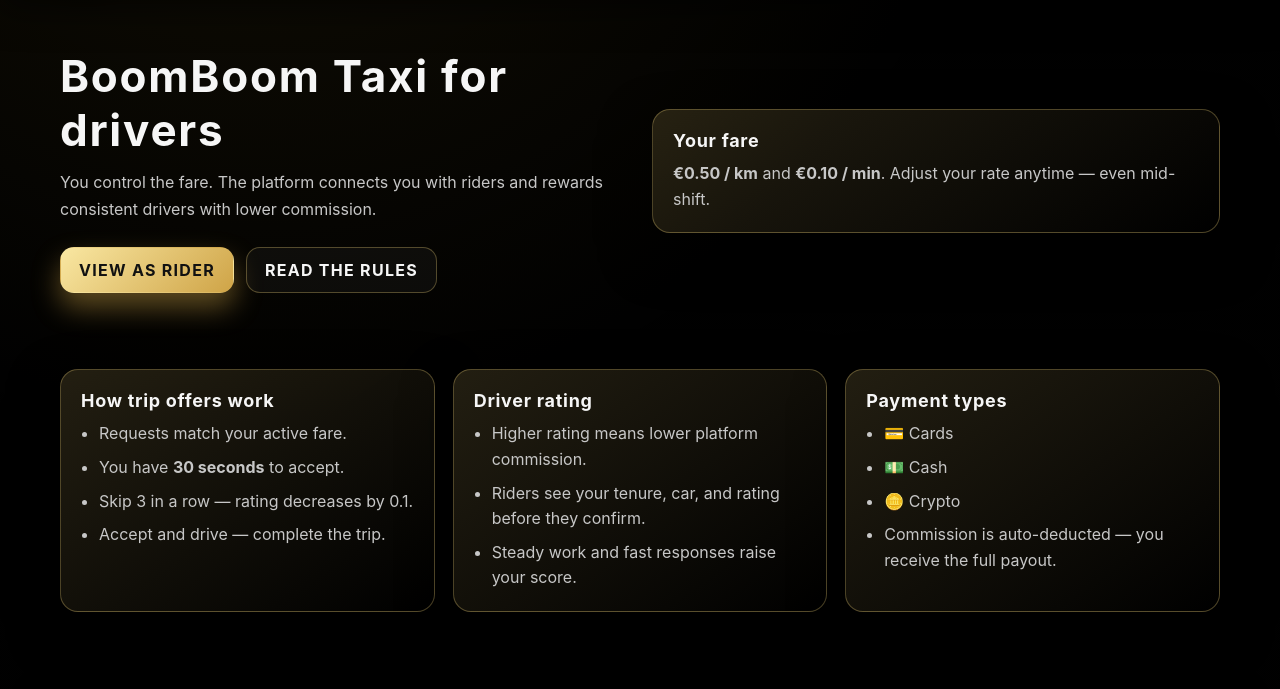
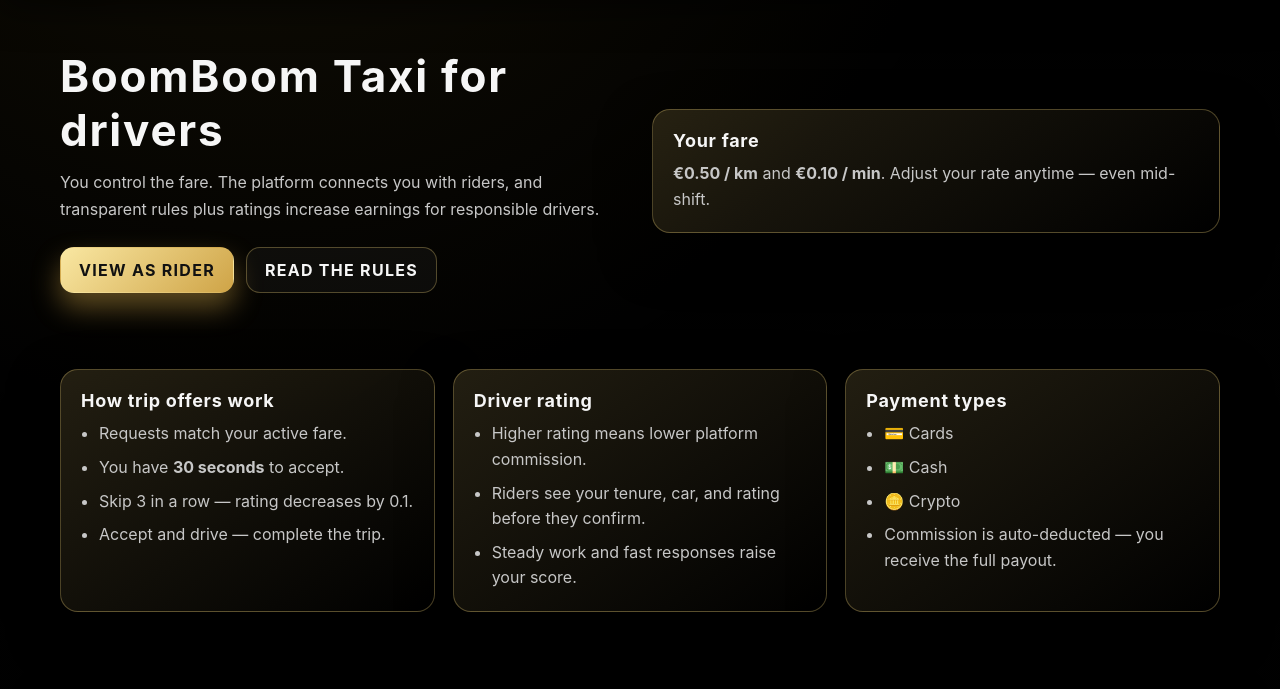
Before and after one commit to gennadii-TIME/boomboom-taxi, a plain HTML site: page drivers-en.html in a window 1280 px wide. Shown: the part 84-773 px from the top of the page. Drawn offline with Linux system fonts and the light colour scheme.

Commit message:
Update driver hero copy to highlight earnings benefits

```diff
--- a/drivers-en.html
+++ b/drivers-en.html
@@ -38,7 +38,7 @@
       <div class="container hero-grid">
         <div>
           <h1 class="hero-title">BoomBoom Taxi for drivers</h1>
-          <p class="hero-subtitle">You control the fare. The platform connects you with riders and rewards consistent drivers with lower commission.</p>
+          <p class="hero-subtitle">You control the fare. The platform connects you with riders, and transparent rules plus ratings increase earnings for responsible drivers.</p>
           <div class="hero-actions">
             <a class="btn btn-primary" href="passengers-en.html">View as rider</a>
             <a class="btn btn-secondary" href="rules-en.html">Read the rules</a>
```
Also changed, not shown: drivers.html (+1 -1 lines).
